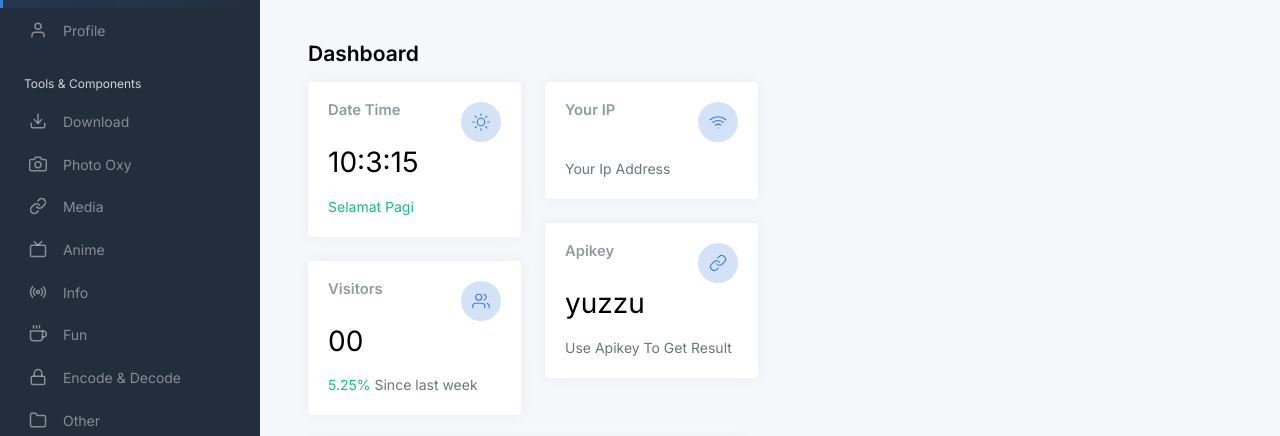
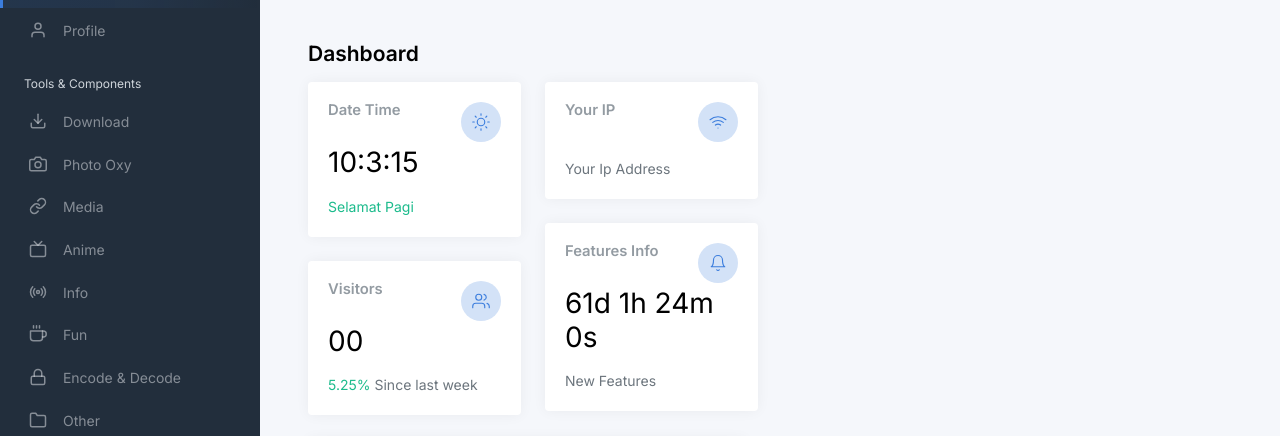
Before and after one commit to Api-te/makan, a website: page views/index.html in a window 1280 px wide. Shown: the part 148-584 px from the top of the page. Drawn offline with nearby package versions, Linux system fonts and the light colour scheme; files that its build step writes are made by us from their sources; no server answers; some icons are missing; files whose address does not match are found by name.

Commit message:
Add files via upload

```diff
--- a/views/index.html
+++ b/views/index.html
@@ -383,18 +383,18 @@ Anying Li Babi
 											<div class="card-body">
 												<div class="row">
 													<div class="col mt-0">
-														<h5 class="card-title">Apikey</h5>
+														<h5 class="card-title">Features Info</h5>
 													</div>
 
 													<div class="col-auto">
 														<div class="stat text-primary">
-															<i class="align-middle" data-feather="link"></i>
+															<i class="align-middle" data-feather="bell"></i>
 														</div>
 													</div>
 												</div>
-												<h1 class="mt-1 mb-3">yuzzu</h1>
+												<h1 class="mt-1 mb-3"><span class="timer">0</span></h1>
 												<div class="mb-0">
-													<span class="text-muted">Use Apikey To Get Result</span>
+													<span class="text-muted">New Features</span>
 												</div>
 											</div>
 										</div>
@@ -922,6 +922,25 @@ document.getElementById("Browserinfo").innerHTML=txt;
 
  </script>
 
+<script>
+   var countDownDate = new Date("June 5, 2022 11:27:15").getTime();
+   var timeClear = setInterval(function() {
+      var now = new Date().getTime();
+      var timeLeft = countDownDate - now;
+      var days = Math.floor(timeLeft / (  3500 * 60 * 60 * 24));
+      var hours = Math.floor(
+         (timeLeft % (1000 * 60 * 60 * 24)) / (1000 * 60 * 60)
+      );
+      var minutes = Math.floor((timeLeft % (1000 * 60 * 60)) / (1000 * 60));
+      var seconds = Math.floor((timeLeft % (1000 * 60)) / 1000);
+      document.querySelector(".timer").innerHTML = days + "d " + hours + "h " + minutes + "m " + seconds + "s ";
+      if (timeLeft < 0) {
+         clearInterval(timeClear);
+         document.querySelector(".timer").innerHTML = "Timer Finished";
+      }
+   }, 1000);
+</script>
+
 </body>
 
 </html>
```
